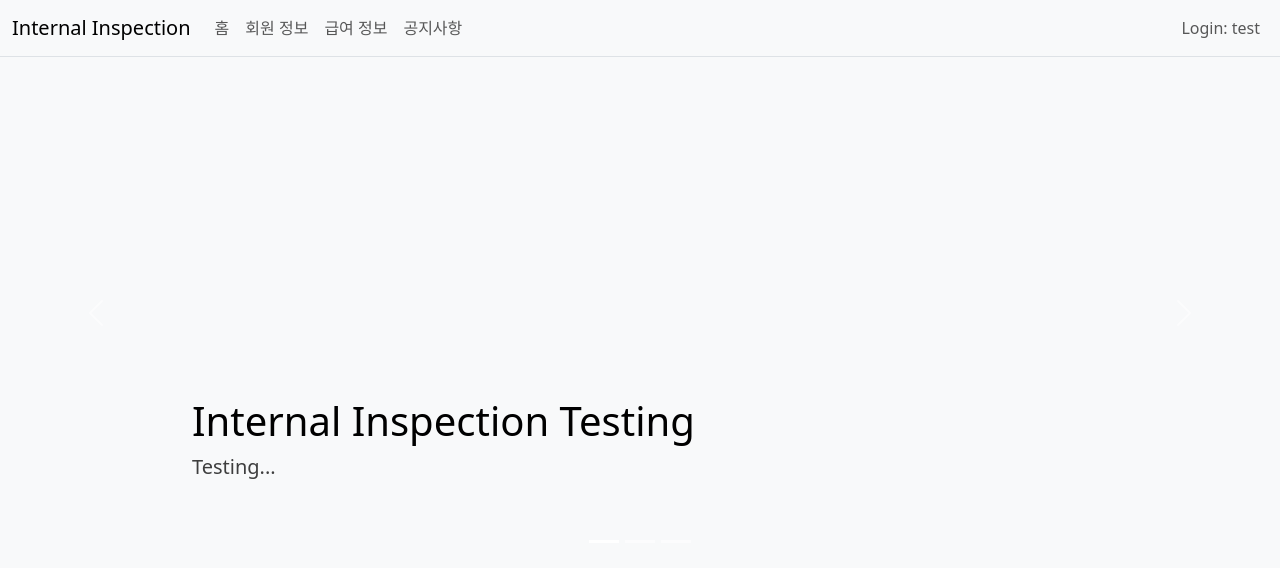
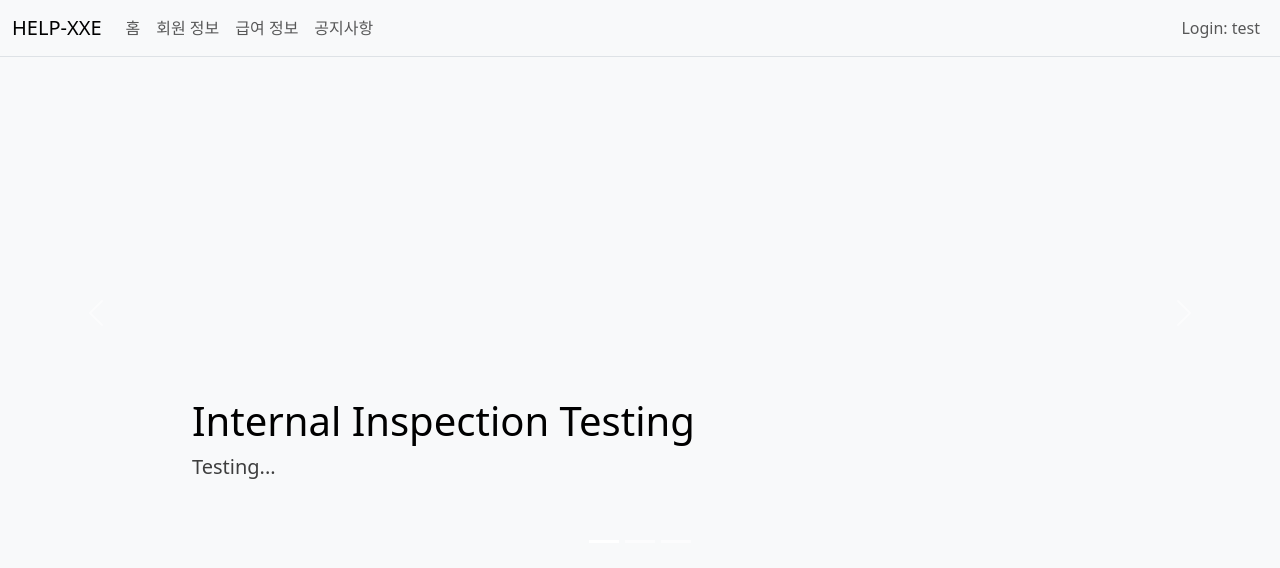
Before and after one commit to MJSEC-MJU/MJSEC_CTF, a Flask app: page / in a window 1280 px wide. Shown: the top 568 px of the page. Run offline with Flask 2, Linux system fonts and the light colour scheme.

Commit message:
update:renae

```diff
--- a/xxe/help-xxe/templates/base.html
+++ b/xxe/help-xxe/templates/base.html
@@ -3,7 +3,7 @@
 <head>
     <meta charset="UTF-8">
     <meta name="viewport" content="width=device-width, initial-scale=1.0">
-    <title>Internal Inspection</title>
+    <title>HELP-XXE</title>
     <link href="https://cdn.jsdelivr.net/npm/bootstrap@5.3.0/dist/css/bootstrap.min.css" rel="stylesheet">
     <script src="https://cdn.jsdelivr.net/npm/bootstrap@5.3.0-alpha1/dist/js/bootstrap.bundle.min.js"></script>
 </head>
@@ -11,7 +11,7 @@
     <!-- navbar -->
     <nav class="navbar navbar-expand-lg navbar-light bg-light border-bottom">
         <div class="container-fluid">
-            <a class="navbar-brand" href="/">Internal Inspection</a>
+            <a class="navbar-brand" href="/">HELP-XXE</a>
             <button class="navbar-toggler" type="button"
                     data-bs-toggle="collapse"
                     data-bs-target="#navbarSupportedContent"
```
